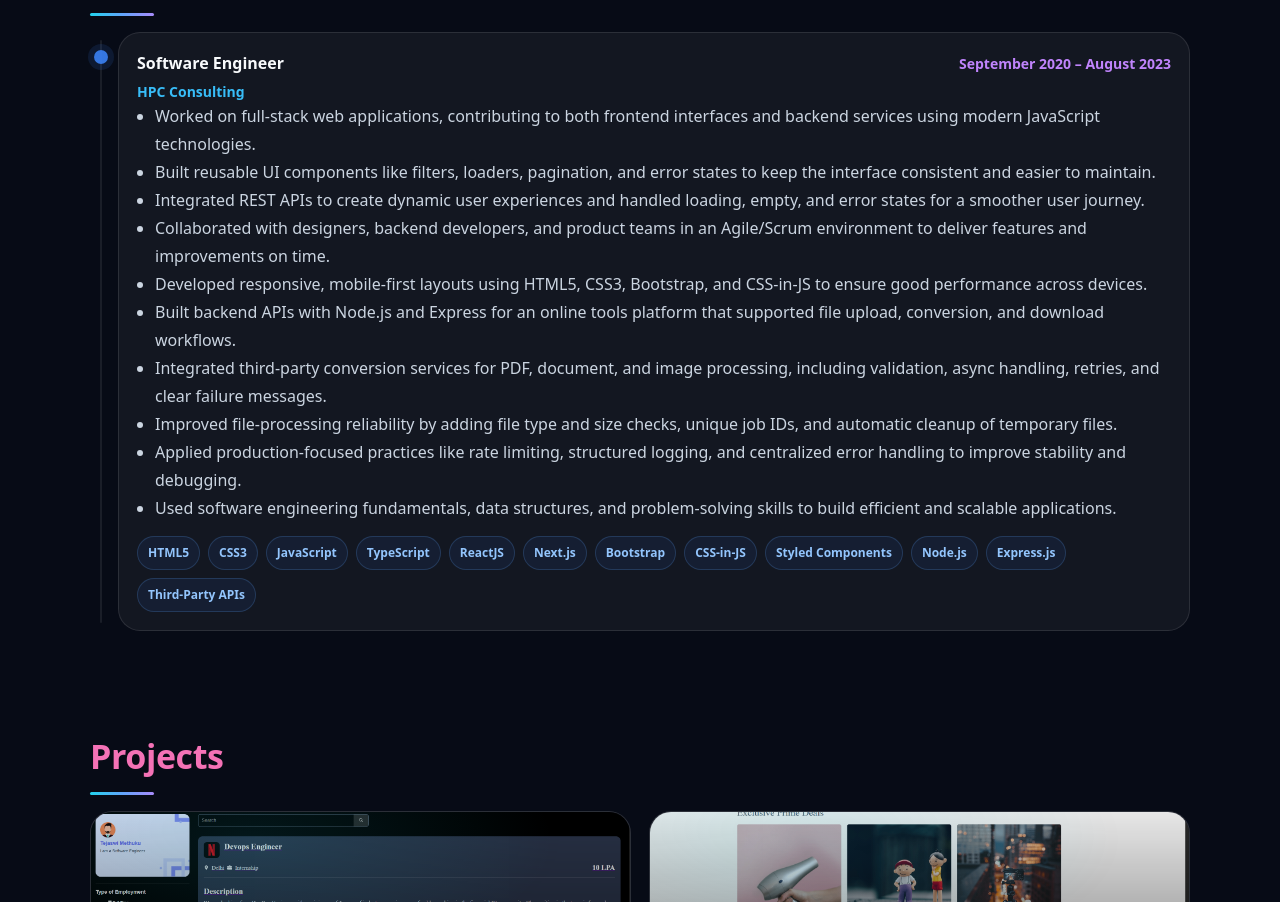
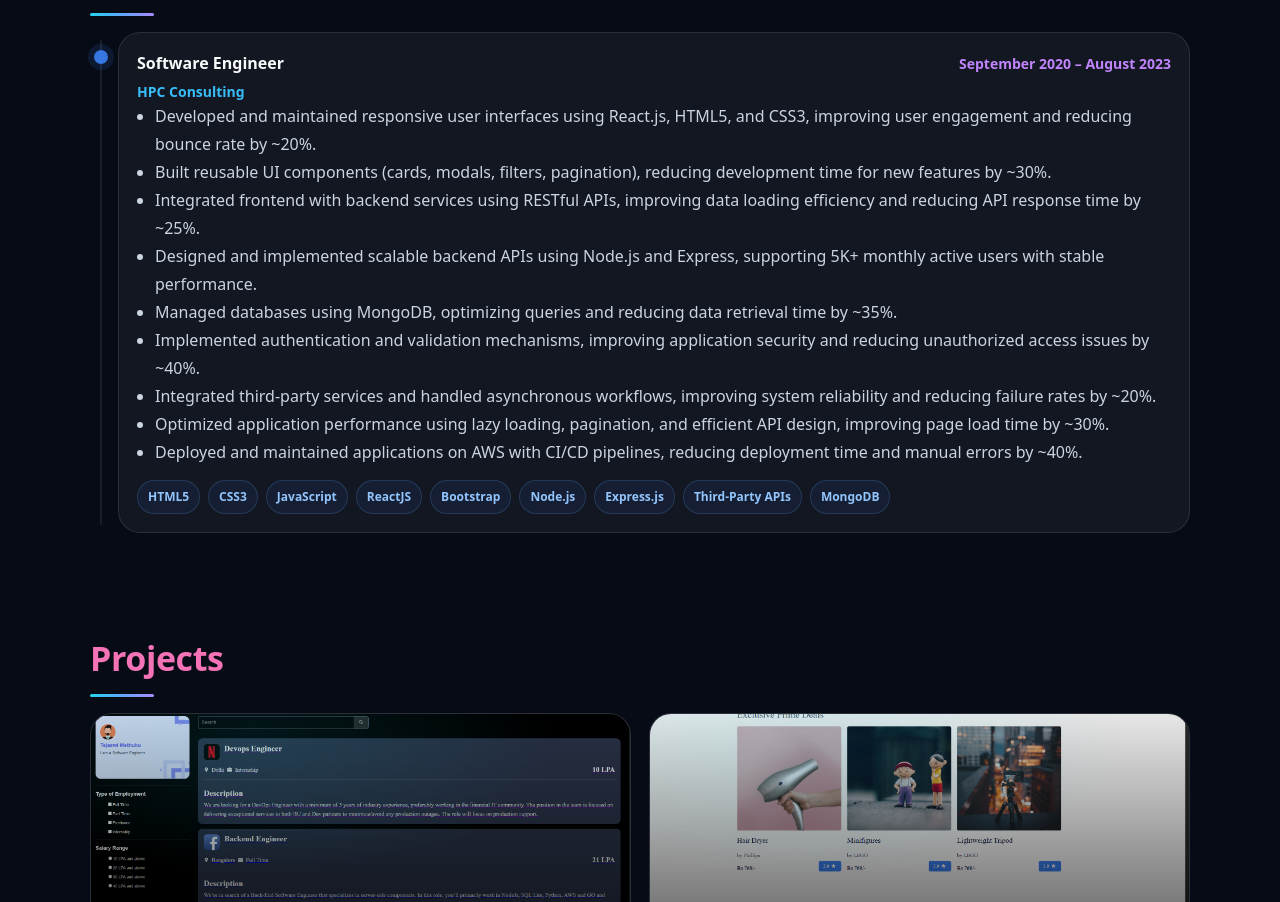
Before and after one commit to tejaswi20001/Tejaswi-portfolio, a React (Vite) app: page / in a window 1280 px wide. Shown: the part 2038-2940 px from the top of the page. Built offline with nearby package versions, Linux system fonts and the light colour scheme; no server answers.

Commit message:
change design to make UI looks good.

```diff
--- a/src/components/data/PortfolioData.js
+++ b/src/components/data/PortfolioData.js
@@ -67,30 +67,26 @@ export const experience = [
     company: "HPC Consulting",
     duration: "September 2020 – August 2023",
     points: [
-      "Worked on full-stack web applications, contributing to both frontend interfaces and backend services using modern JavaScript technologies.",
-      "Built reusable UI components like filters, loaders, pagination, and error states to keep the interface consistent and easier to maintain.",
-      "Integrated REST APIs to create dynamic user experiences and handled loading, empty, and error states for a smoother user journey.",
-      "Collaborated with designers, backend developers, and product teams in an Agile/Scrum environment to deliver features and improvements on time.",
-      "Developed responsive, mobile-first layouts using HTML5, CSS3, Bootstrap, and CSS-in-JS to ensure good performance across devices.",
-      "Built backend APIs with Node.js and Express for an online tools platform that supported file upload, conversion, and download workflows.",
-      "Integrated third-party conversion services for PDF, document, and image processing, including validation, async handling, retries, and clear failure messages.",
-      "Improved file-processing reliability by adding file type and size checks, unique job IDs, and automatic cleanup of temporary files.",
-      "Applied production-focused practices like rate limiting, structured logging, and centralized error handling to improve stability and debugging.",
-      "Used software engineering fundamentals, data structures, and problem-solving skills to build efficient and scalable applications.",
+      "Developed and maintained responsive user interfaces using React.js, HTML5, and CSS3, improving user engagement and reducing bounce rate by ~20%.",
+      "Built reusable UI components (cards, modals, filters, pagination), reducing development time for new features by ~30%.",
+      "Integrated frontend with backend services using RESTful APIs, improving data loading efficiency and reducing API response time by ~25%.",
+      "Designed and implemented scalable backend APIs using Node.js and Express, supporting 5K+ monthly active users with stable performance.",
+      "Managed databases using MongoDB, optimizing queries and reducing data retrieval time by ~35%.",
+      "Implemented authentication and validation mechanisms, improving application security and reducing unauthorized access issues by ~40%.",
+      "Integrated third-party services and handled asynchronous workflows, improving system reliability and reducing failure rates by ~20%.",
+      "Optimized application performance using lazy loading, pagination, and efficient API design, improving page load time by ~30%.",
+      "Deployed and maintained applications on AWS with CI/CD pipelines, reducing deployment time and manual errors by ~40%.",
     ],
     tech: [
       "HTML5",
       "CSS3",
       "JavaScript",
-      "TypeScript",
       "ReactJS",
-      "Next.js",
       "Bootstrap",
-      "CSS-in-JS",
-      "Styled Components",
       "Node.js",
       "Express.js",
       "Third-Party APIs",
+      "MongoDB",
     ],
   },
 ];
```
